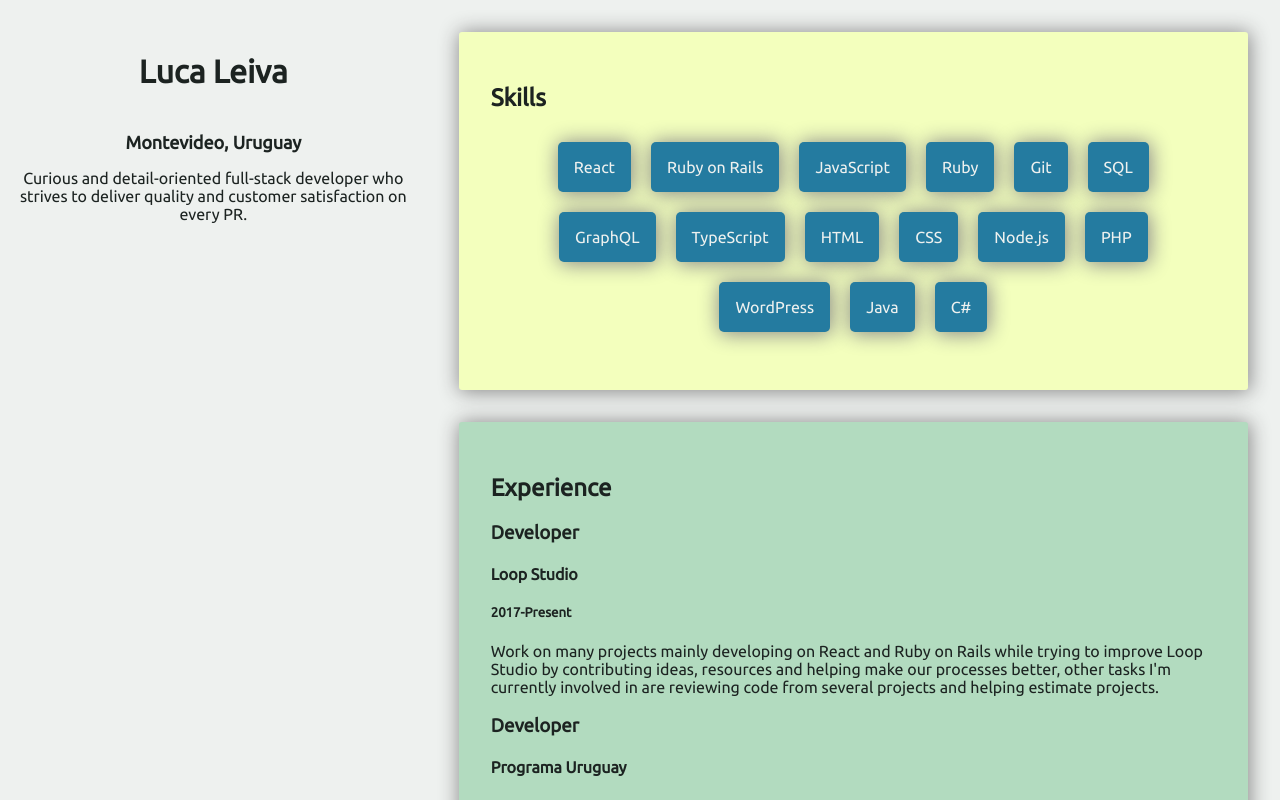
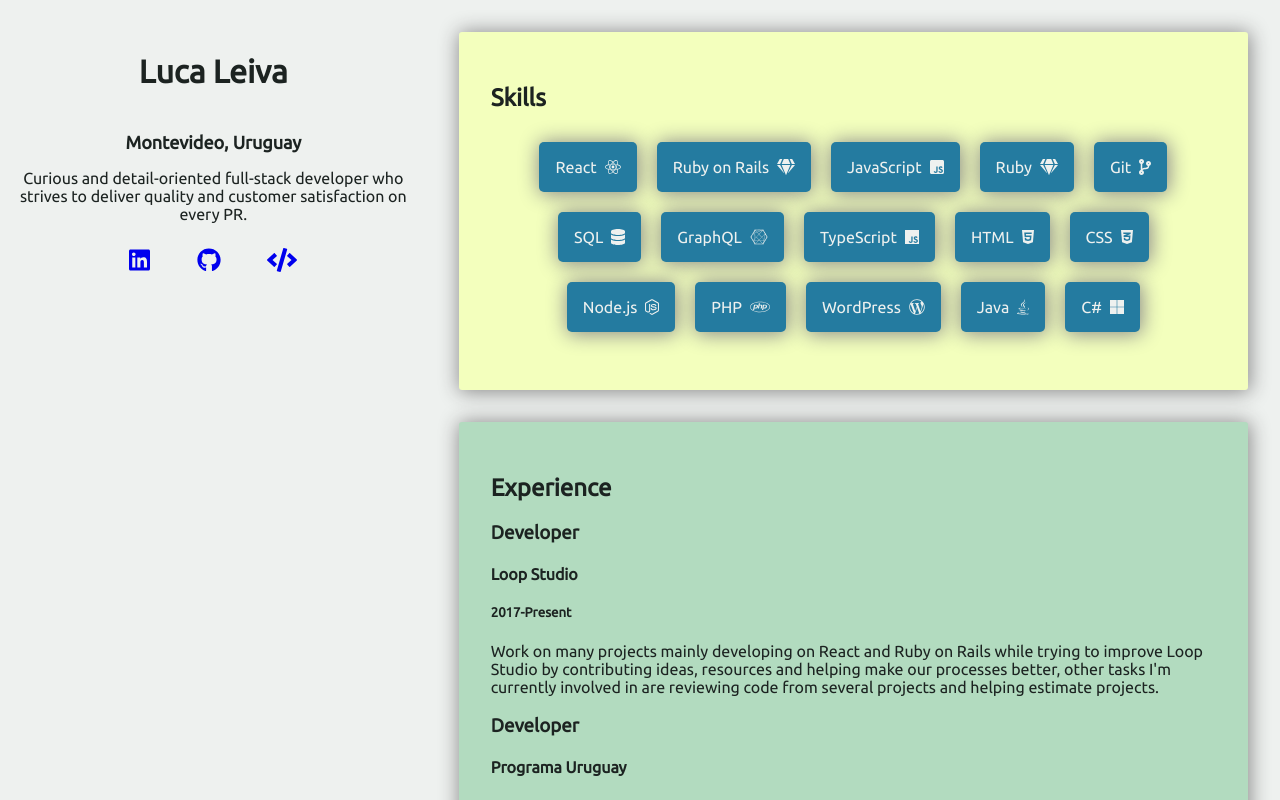
Before and after one commit to eleleiva/resume, a React (Create React App) app: page / in a window 1280 px wide. Shown: the top 800 px of the page. Built offline with nearby package versions, Linux system fonts and the light colour scheme.

Commit message:
Add icons and links

```diff
--- a/package.json
+++ b/package.json
@@ -3,6 +3,10 @@
   "version": "0.1.0",
   "private": true,
   "dependencies": {
+    "@fortawesome/fontawesome-svg-core": "^1.2.26",
+    "@fortawesome/free-brands-svg-icons": "^5.12.0",
+    "@fortawesome/free-solid-svg-icons": "^5.12.0",
+    "@fortawesome/react-fontawesome": "^0.1.8",
     "@testing-library/jest-dom": "^4.2.4",
     "@testing-library/react": "^9.3.2",
     "@testing-library/user-event": "^7.1.2",
--- a/src/App.js
+++ b/src/App.js
@@ -1,5 +1,11 @@
 import React from 'react';
+import { library } from '@fortawesome/fontawesome-svg-core';
+import { fab } from '@fortawesome/free-brands-svg-icons';
+import { fas } from '@fortawesome/free-solid-svg-icons';
+
 import MainPage from './pages/MainPage';
+
+library.add(fab, fas);
 
 function App() {
   return <MainPage />;
--- a/src/components/PersonalInformation/PersonalInformation.js
+++ b/src/components/PersonalInformation/PersonalInformation.js
@@ -1,4 +1,5 @@
 import React from 'react';
+import { FontAwesomeIcon } from '@fortawesome/react-fontawesome';
 
 import styles from './PersonalInformation.module.css';
 
@@ -12,6 +13,17 @@ const PersonalInformation = () => (
         quality and customer satisfaction on every PR.
       </p>
     </article>
+    <article className={styles.links}>
+      <a href="https://www.linkedin.com/in/luca-leiva-gonzalez-9002a9130/">
+        <FontAwesomeIcon icon={['fab', 'linkedin']} />
+      </a>
+      <a href="https://github.com/lucaleivaloop">
+        <FontAwesomeIcon icon={['fab', 'github']} />
+      </a>
+      <a href="https://github.com/eleleiva248/resume">
+        <FontAwesomeIcon icon={'code'} />
+      </a>
+    </article>
   </section>
 );
 
--- a/src/components/PersonalInformation/PersonalInformation.module.css
+++ b/src/components/PersonalInformation/PersonalInformation.module.css
@@ -5,3 +5,12 @@
 .location {
   font-size: large;
 }
+
+.links {
+  margin: 1em;
+  font-size: x-large;
+  justify-content: space-around;
+  display: flex;
+  padding: 0 3em;
+  color: #1c2321;
+}
--- a/src/components/Skills/Skill.js
+++ b/src/components/Skills/Skill.js
@@ -1,7 +1,13 @@
 import React from 'react';
+import { FontAwesomeIcon } from '@fortawesome/react-fontawesome';
 
 import styles from './Skills.module.css';
 
-const Skill = ({ skill }) => <li className={styles.skill}>{skill}</li>;
+const Skill = ({ skill, icon }) => (
+  <li className={styles.skill}>
+    <span>{skill}</span>
+    <FontAwesomeIcon icon={icon} />
+  </li>
+);
 
 export default Skill;
--- a/src/components/Skills/Skills.js
+++ b/src/components/Skills/Skills.js
@@ -4,29 +4,74 @@ import Skill from './Skill';
 import styles from './Skills.module.css';
 
 const skills = [
-  'React',
-  'Ruby on Rails',
-  'JavaScript',
-  'Ruby',
-  'Git',
-  'SQL',
-  'GraphQL',
-  'TypeScript',
-  'HTML',
-  'CSS',
-  'Node.js',
-  'PHP',
-  'WordPress',
-  'Java',
-  'C#',
+  {
+    skill: 'React',
+    icon: ['fab', 'react'],
+  },
+  {
+    skill: 'Ruby on Rails',
+    icon: 'gem',
+  },
+  {
+    skill: 'JavaScript',
+    icon: ['fab', 'js-square'],
+  },
+  {
+    skill: 'Ruby',
+    icon: 'gem',
+  },
+  {
+    skill: 'Git',
+    icon: 'code-branch',
+  },
+  {
+    skill: 'SQL',
+    icon: 'database',
+  },
+  {
+    skill: 'GraphQL',
+    icon: ['fab', 'connectdevelop'],
+  },
+  {
+    skill: 'TypeScript',
+    icon: ['fab', 'js'],
+  },
+  {
+    skill: 'HTML',
+    icon: ['fab', 'html5'],
+  },
+  {
+    skill: 'CSS',
+    icon: ['fab', 'css3-alt'],
+  },
+  {
+    skill: 'Node.js',
+    icon: ['fab', 'node-js'],
+  },
+  {
+    skill: 'PHP',
+    icon: ['fab', 'php'],
+  },
+  {
+    skill: 'WordPress',
+    icon: ['fab', 'wordpress-simple'],
+  },
+  {
+    skill: 'Java',
+    icon: ['fab', 'java'],
+  },
+  {
+    skill: 'C#',
+    icon: ['fab', 'microsoft'],
+  },
 ];
 
 const Skills = () => (
   <>
     <h2>Skills</h2>
     <ol className={styles.skills}>
-      {skills.map((skill) => (
-        <Skill key={skill} skill={skill} />
+      {skills.map(({ skill, icon }) => (
+        <Skill key={skill} skill={skill} icon={icon} />
       ))}
     </ol>
   </>
--- a/src/components/Skills/Skills.module.css
+++ b/src/components/Skills/Skills.module.css
@@ -15,3 +15,7 @@
   display: block;
   color: #eef1ef;
 }
+
+.skill span {
+  margin-right: 0.5em;
+}
```
Also changed, not shown: 1 other file (tests, documents, lock files or other folders).
